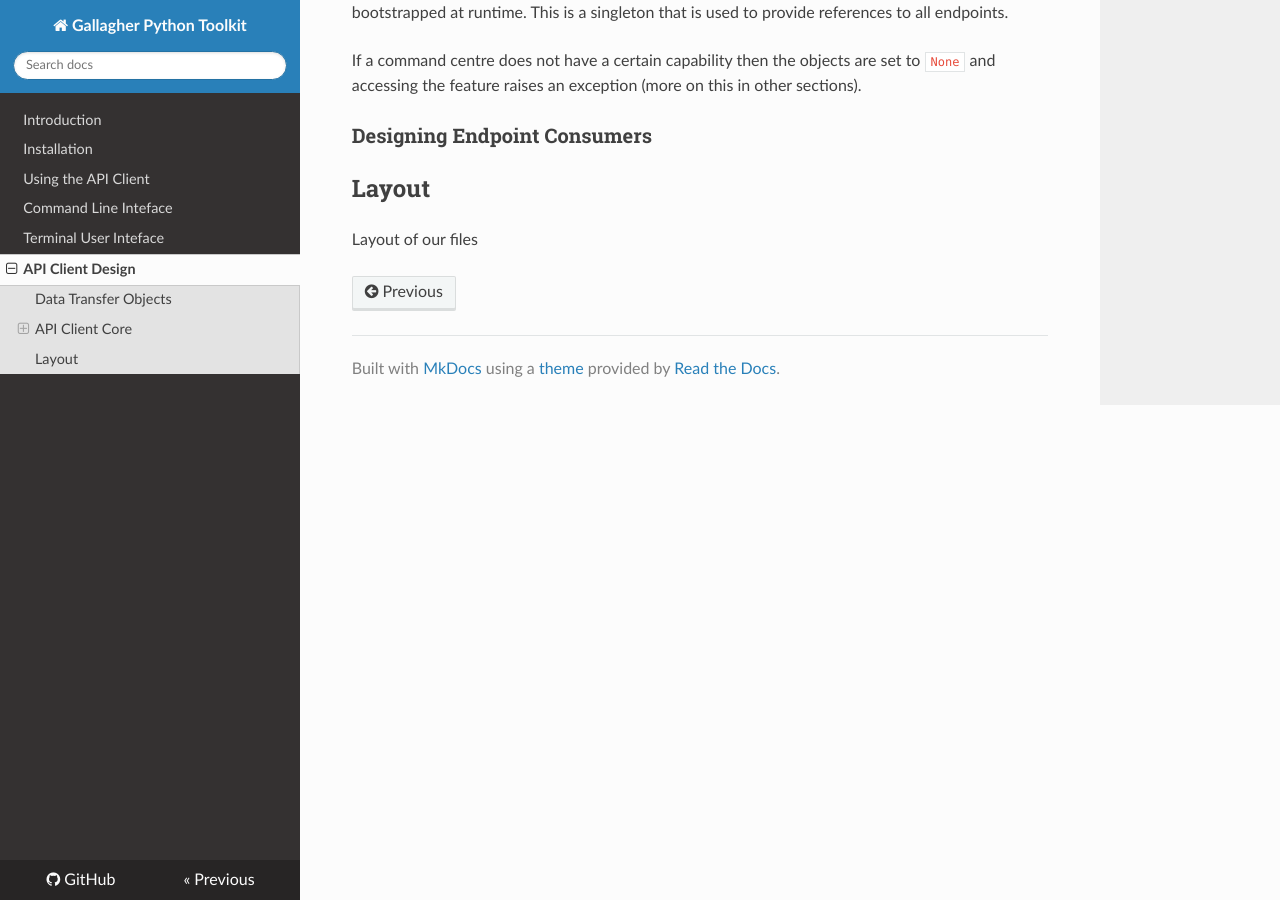
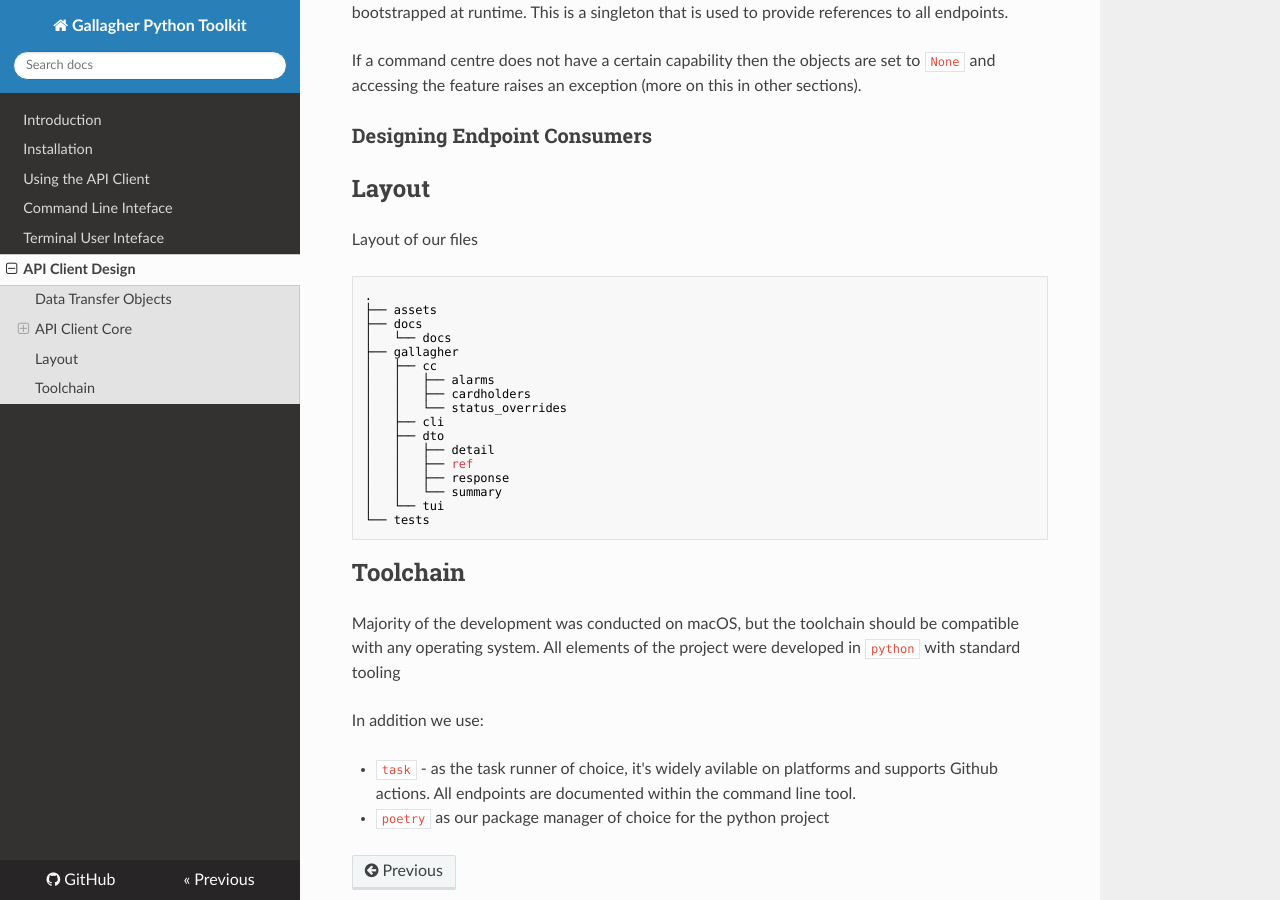
Before and after one commit to anomaly/gallagher, an MkDocs documentation site: the page built from docs/docs/design.md, in a window 1280 px wide and 900 px high, scrolled down 1835 px. Built offline with MkDocs 1.6.1, drawn with Linux system fonts in a browser that asks for light colours; nearby versions of some CDN libraries.

Commit message:
docs: adds toolchain information

````diff
--- a/docs/docs/design.md
+++ b/docs/docs/design.md
@@ -61,3 +61,32 @@ If a command centre does not have a certain capability then the objects are set
 ## Layout
 
 Layout of our files
+
+```
+.
+├── assets
+├── docs
+│   └── docs
+├── gallagher
+│   ├── cc
+│   │   ├── alarms
+│   │   ├── cardholders
+│   │   └── status_overrides
+│   ├── cli
+│   ├── dto
+│   │   ├── detail
+│   │   ├── ref
+│   │   ├── response
+│   │   └── summary
+│   └── tui
+└── tests
+```
+
+## Toolchain
+
+Majority of the development was conducted on macOS, but the toolchain should be compatible with any operating system. All elements of the project were developed in `python` with standard tooling
+
+In addition we use:
+
+- `task` - as the task runner of choice, it's widely avilable on platforms and supports Github actions. All endpoints are documented within the command line tool.
+- `poetry` as our package manager of choice for the python project
````
